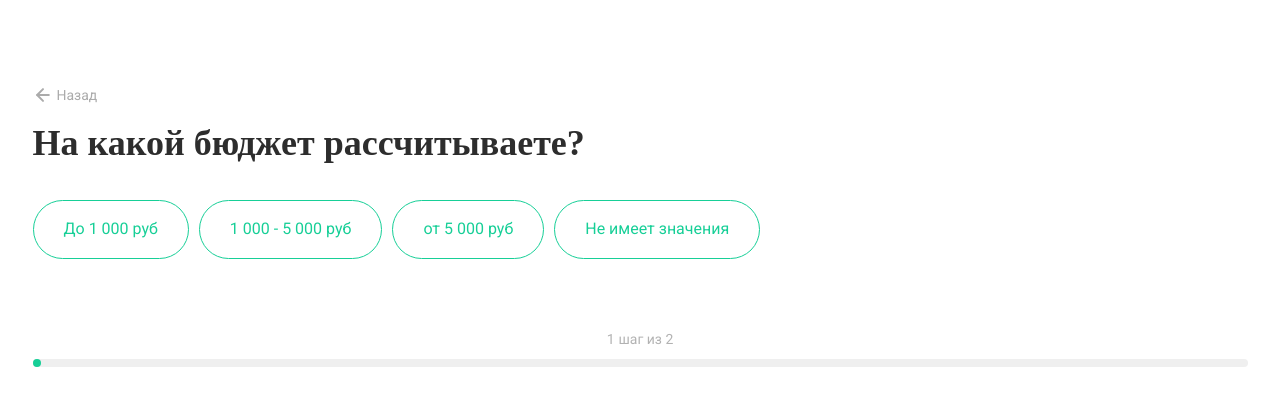
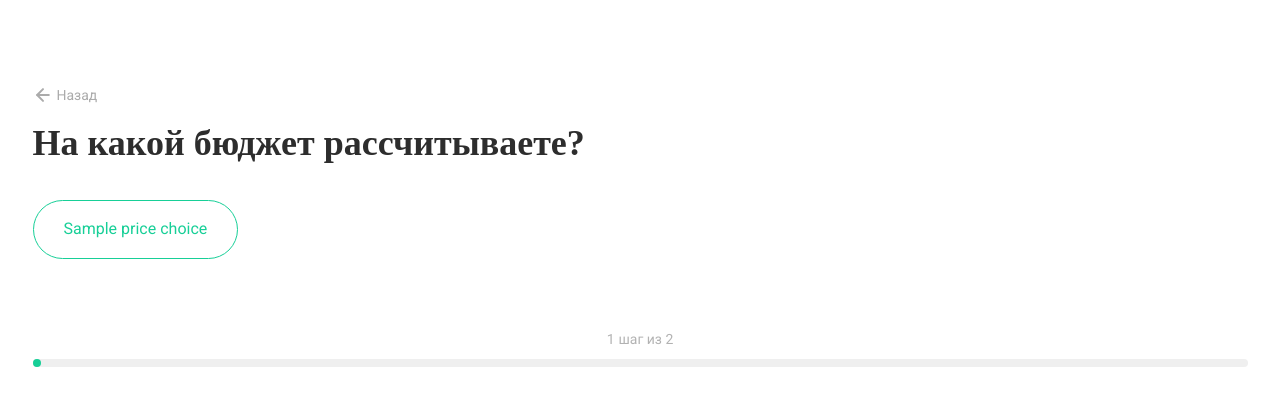
Before and after one commit to MelnikovEI/flowers-shop-site, a Django app: template shop/templates/quiz-step.html in a window 1280 px wide. Shown: the part 175-581 px from the top of the page. Run offline with Django 3.2, Linux system fonts and the light colour scheme; the template is opened without the code that fills it: most values are stand-ins (such as "Sample title", 1, 10 or a date in 2020); some web fonts are replaced.

Commit message:
Connect quiz-step.html to DB, add price_choice model for price filtering

```diff
--- a/shop/templates/quiz-step.html
+++ b/shop/templates/quiz-step.html
@@ -6,16 +6,17 @@
 		<div class="container">
 			<div class="quiz">
 				<div class="quiz__back ">
-					<a href="#" class="quiz__back_link fic"><img src="{% static 'img/arrow-left.svg' %}" alt="arrow-left" class="arrowLeft">
-					<span class="quiz__back_intro">Назад</span></a>
+					<a href="#" class="quiz__back_link fic"><img src="{% static 'img/arrow-left.svg' %}" alt="arrow-left" class="arrowLeft" onClick="javascript:history.go(-1);">
+					<span class="quiz__back_intro" onClick="javascript:history.go(-1);">Назад</span></a>
 				</div>
 				<div class="quiz__block">
 					<h1 class="quiz__title">На какой бюджет рассчитываете?</h1>
 					<div class="quiz__elems fic">
-						<button class="quiz__elem">До 1 000 руб</button>
-						<button class="quiz__elem">1 000 - 5 000 руб</button>
-						<button class="quiz__elem">от 5 000 руб</button>
-						<button class="quiz__elem">Не имеет значения</button>
+						{% for price_choice in price_choices %}
+							<a href="{% url 'result' situation_id=situation_id price_limit_id=price_choice.id %}" >
+								<button class="quiz__elem">{{ price_choice.title }}</button>
+							</a>
+						{% endfor %}
 					</div>
 					<div class="quiz__progress">
 						<div class="quiz__progress_step">
--- a/shop/urls.py
+++ b/shop/urls.py
@@ -13,5 +13,5 @@ urlpatterns = [
     path('order-step/', views.order_step, name='order_step'),
     path('quiz/', views.quiz, name='quiz'),
     path('quiz-step/<int:situation_id>', views.quiz_step, name='quiz_step'),
-    path('result/<int:product_id>', views.result, name='result'),
+    path('result/<int:situation_id><int:price_limit_id>', views.result, name='result'),
 ] + static(settings.MEDIA_URL, document_root=settings.MEDIA_ROOT)
```
Also changed, not shown: shop/admin.py (+7 -3 lines), shop/models.py (+18 -1 lines), shop/serializers.py (+7 -1 lines), shop/views.py (+15 -5 lines), shop/migrations/0008_pricechoices_alter_order_client_alter_order_courier_and_more.py (added).
